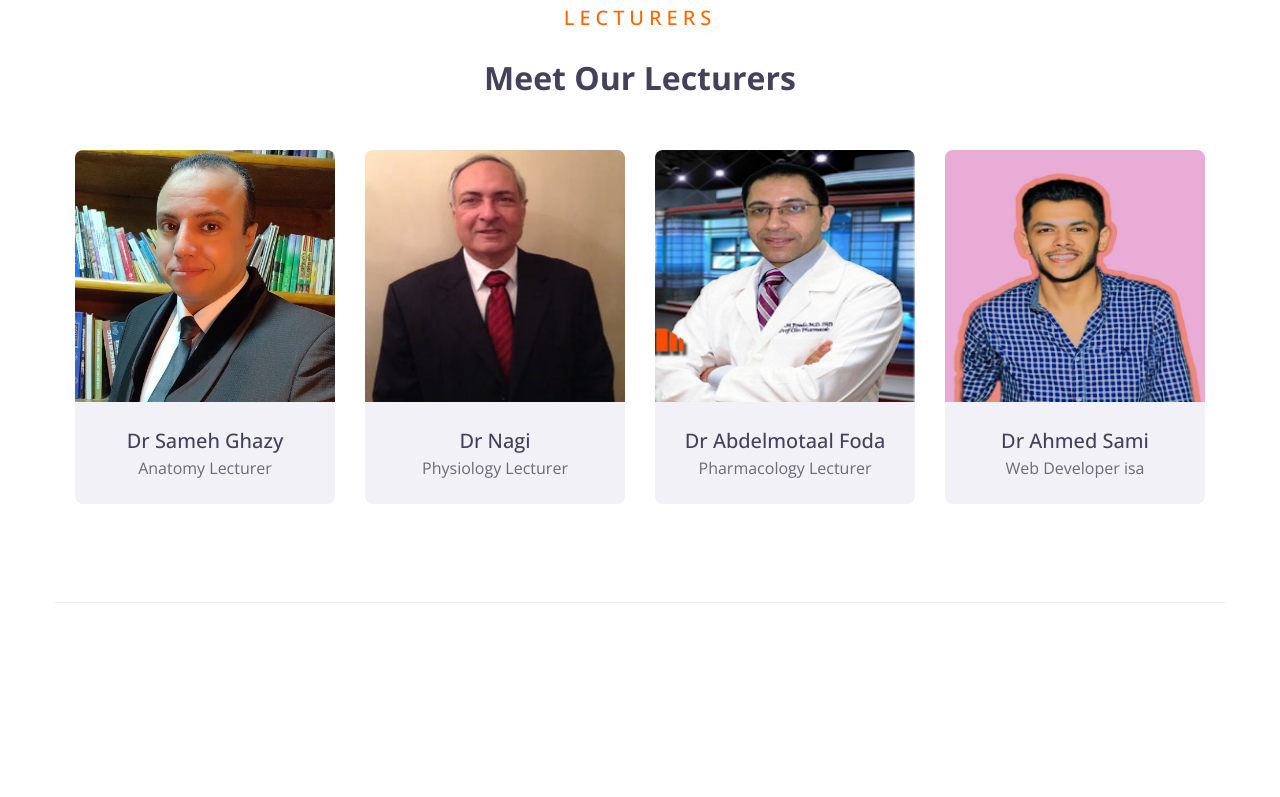
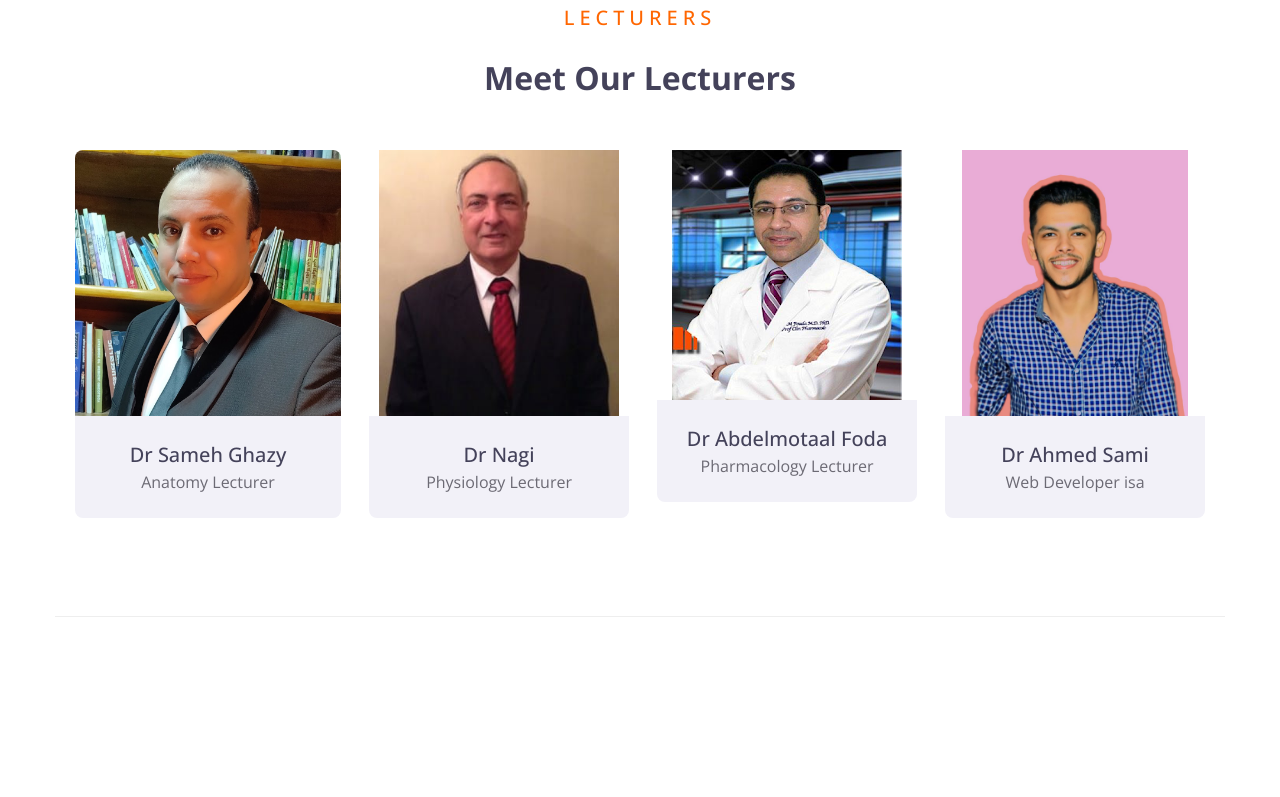
Before and after one commit to saamyy19/Dr-Courses-Templete-One, a plain HTML site: page index.html in a window 1280 px wide. Shown: the part 4131-4928 px from the top of the page. Drawn offline with nearby package versions, Linux system fonts and the light colour scheme.

Commit message:
Update drcourses.css

```diff
--- a/css/drcourses.css
+++ b/css/drcourses.css
@@ -755,6 +755,8 @@ text-align: center;
     background-color: #373549;
    }
     /* End Get Courses  */
+    /* Start  Lectureres */
+
     .lecturers {
       margin-top: 50px;
     }
@@ -762,14 +764,38 @@ text-align: center;
       border-bottom: 1px solid #eee;
     }
     .lecturers .container .row {
-      display: grid;
-      grid-template-columns: repeat(auto-fill, minmax(213px, 6fr));
-      grid-gap: 30px;
+      display: flex;
+      flex-wrap: wrap;
+      justify-content: space-between;
+    }
+    /* Small */
+    @media (max-width: 768px) {
+      .lecturers .container .row {
         width: 100%;
+    align-items: center;
+    display: flex;
+    flex-direction: column;
       }
-    .img-fluid {
-      width: 100%;
-      max-height: 252px;
+    }
+    /* Medium */
+    @media (min-width: 992px) {
+      .team {
+        transition: .5s;
+        width: 46%;
+        flex: 0 0 46%;
+      }
+    }
+     /* Large  */
+    @media (min-width: 1200px) {
+      .team {
+        transition: .5s;
+        width: 23%;
+        flex: 0 0 23%;
+
+      }
+    }
+    .lecturers .container .row .img-fluid {
+      max-height: 266px;
       transition: .5s;
       /* background-color: white; */
     }
@@ -777,6 +803,7 @@ text-align: center;
 
     .team {
     transition: .5s;
+    width: 100%;
     }
 
     .team-img .team-social {
```
Lines whose indentation alone changed are shown as unchanged.
